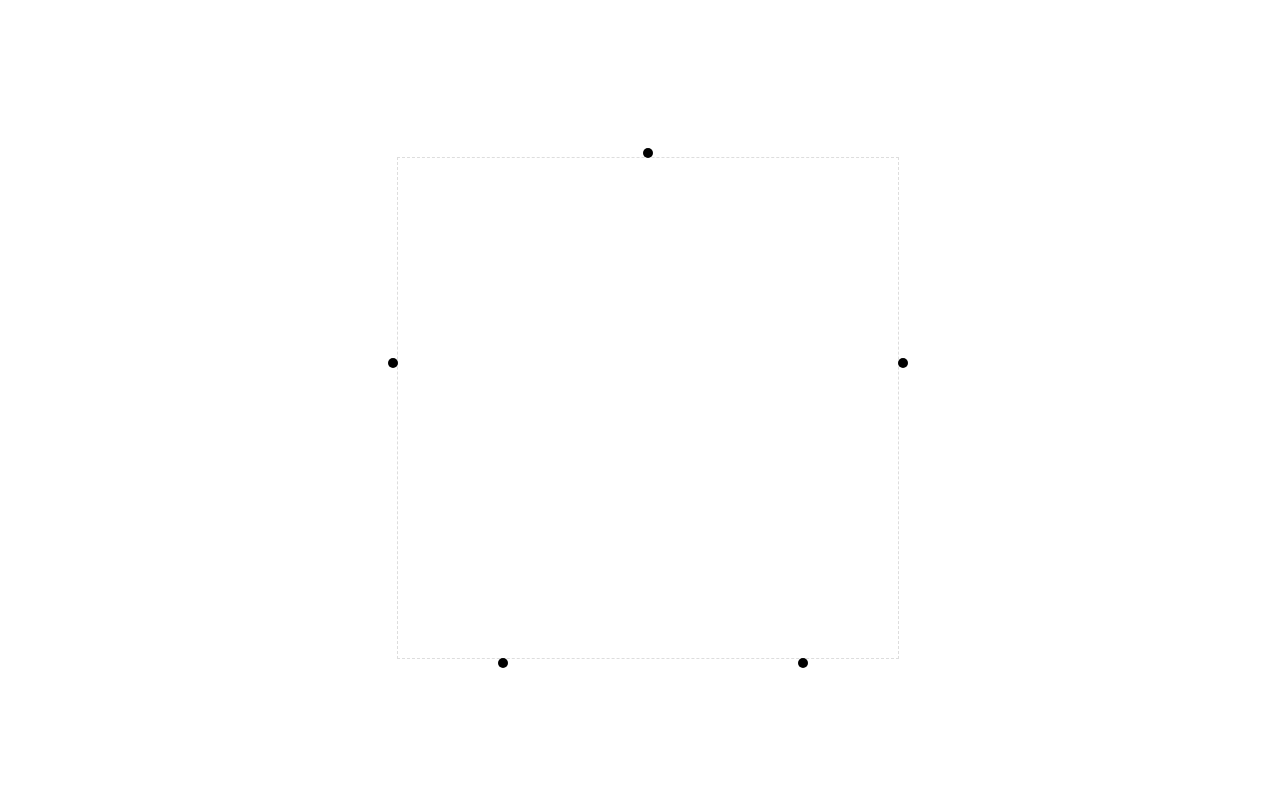
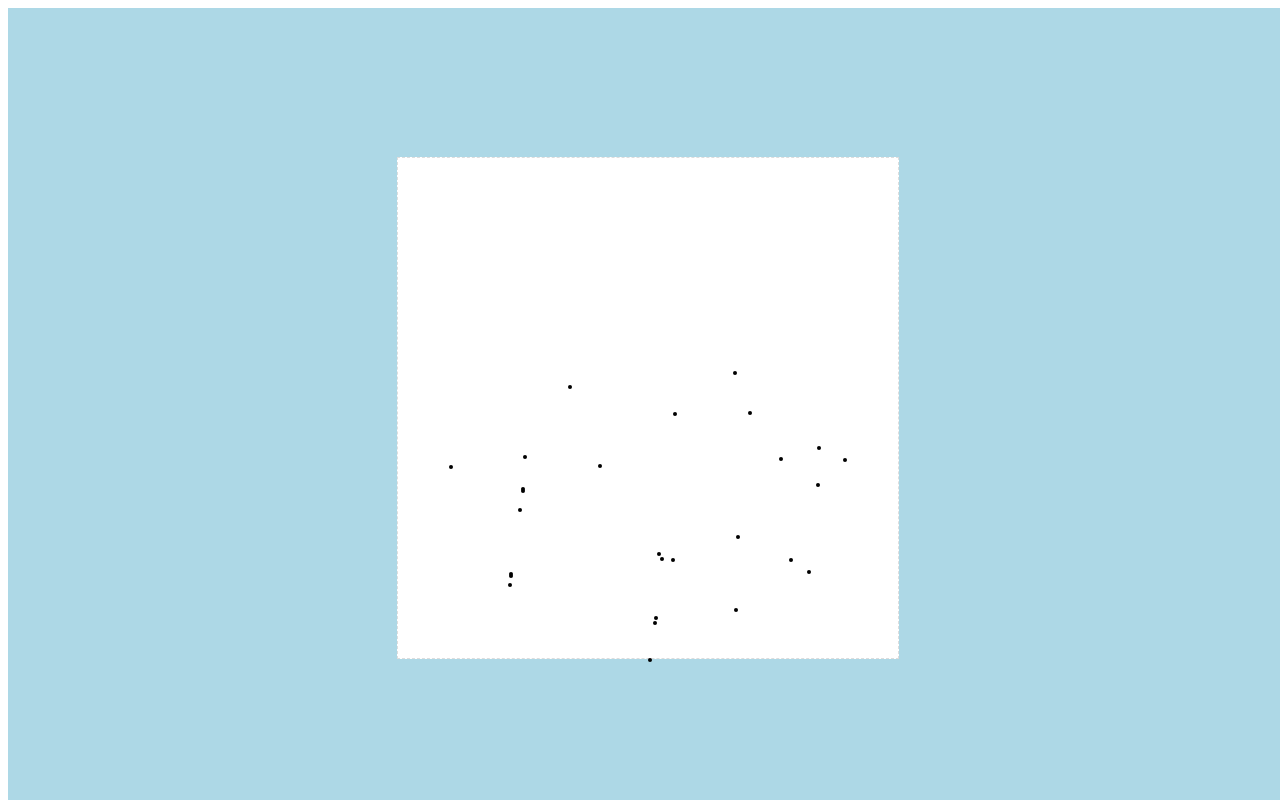
Before and after one commit to ramonprata/snowflake, a React (Create React App) app: page / in a window 1280 px wide. Built offline with nearby package versions, Linux system fonts and the light colour scheme.

Commit message:
2 files modified

```diff
--- a/App.tsx
+++ b/App.tsx
@@ -11,52 +11,49 @@ const vertices = [
   { left: DEFAULT_SIZE * 0.2, top: DEFAULT_SIZE },
   { left: DEFAULT_SIZE * 0.8, top: DEFAULT_SIZE },
 ];
-let currentPoint = vertices[0];
+let currentPoint = vertices[4];
 let lastVertice = 0;
 
 const getRandomVertice = (lastVerticeIndex: number) => {
-  let selectedVertice = Math.floor(Math.random() * 5) + 1;
+  let selectedVertice = Math.floor(Math.random() * 4) + 1;
   while (selectedVertice === lastVerticeIndex) {
-    selectedVertice = Math.floor(Math.random() * 5) + 1;
+    selectedVertice = Math.floor(Math.random() * 4) + 1;
   }
   return selectedVertice;
 };
 
 const getHalfPoint = (selectedVertice: Vertice, currentPoint: Vertice) => {
   return {
-    top: (selectedVertice.top + currentPoint.top) / 2,
-    left: (selectedVertice.left + currentPoint.left) / 2,
+    top: (currentPoint.top + selectedVertice.top) / 2,
+    left: (currentPoint.left + selectedVertice.left) / 2,
   };
 };
 
 const dots: Vertice[] = [];
 
 export default function App() {
-  const [count, setCount] = React.useState<number>(0);
+  const [timer, setTimer] = React.useState(1);
 
+  const verticeIdx = getRandomVertice(lastVertice);
+  const newDot = getHalfPoint(vertices[verticeIdx], currentPoint);
+  dots.push(newDot);
+  lastVertice = verticeIdx;
+  currentPoint = { ...newDot };
   React.useEffect(() => {
-    const interval = setInterval(() => {
-      // dots.push(newDot);
-      console.log('This will be called every 2 seconds');
-    }, 2000);
-
-    const verticeIdx = getRandomVertice(lastVertice);
-    const newDot = getHalfPoint(vertices[verticeIdx], currentPoint);
-    lastVertice = verticeIdx;
-    currentPoint = newDot;
-
-    // setCount((c) => (c += 1));
-    return () => clearInterval(interval);
-  }, []);
+    const timerId = setInterval(() => {
+      return setTimer(timer + 1);
+    }, 300);
+    return () => clearInterval(timerId);
+  });
 
   return (
     <div className="container">
       <div className="pentagon">
-        {vertices.map((v, idx) => (
+        {/* {vertices.map((v, idx) => (
           <div key={idx} className="vertice" style={{ ...v }}></div>
-        ))}
-        {dots.map((d) => (
-          <div className="dot" style={{ ...d }} />
+        ))} */}
+        {dots.map((d, idx) => (
+          <span className="dot" key={idx} style={{ ...d }} />
         ))}
       </div>
     </div>
--- a/style.css
+++ b/style.css
@@ -10,6 +10,7 @@ p {
   width: 100%;
   align-items: center;
   justify-content: center;
+  background-color: lightblue;
 }
 
 .pentagon {
@@ -17,6 +18,7 @@ p {
   height: 500px;
   width: 500px;
   border: 1px dashed #ddd;
+  background-color: white;
 }
 
 .vertice {
@@ -30,6 +32,7 @@ p {
 .dot {
   height: 4px;
   width: 4px;
-  background-color: orange;
+  border-radius: 50%;
+  background-color: black;
   position: absolute;
 }
```
